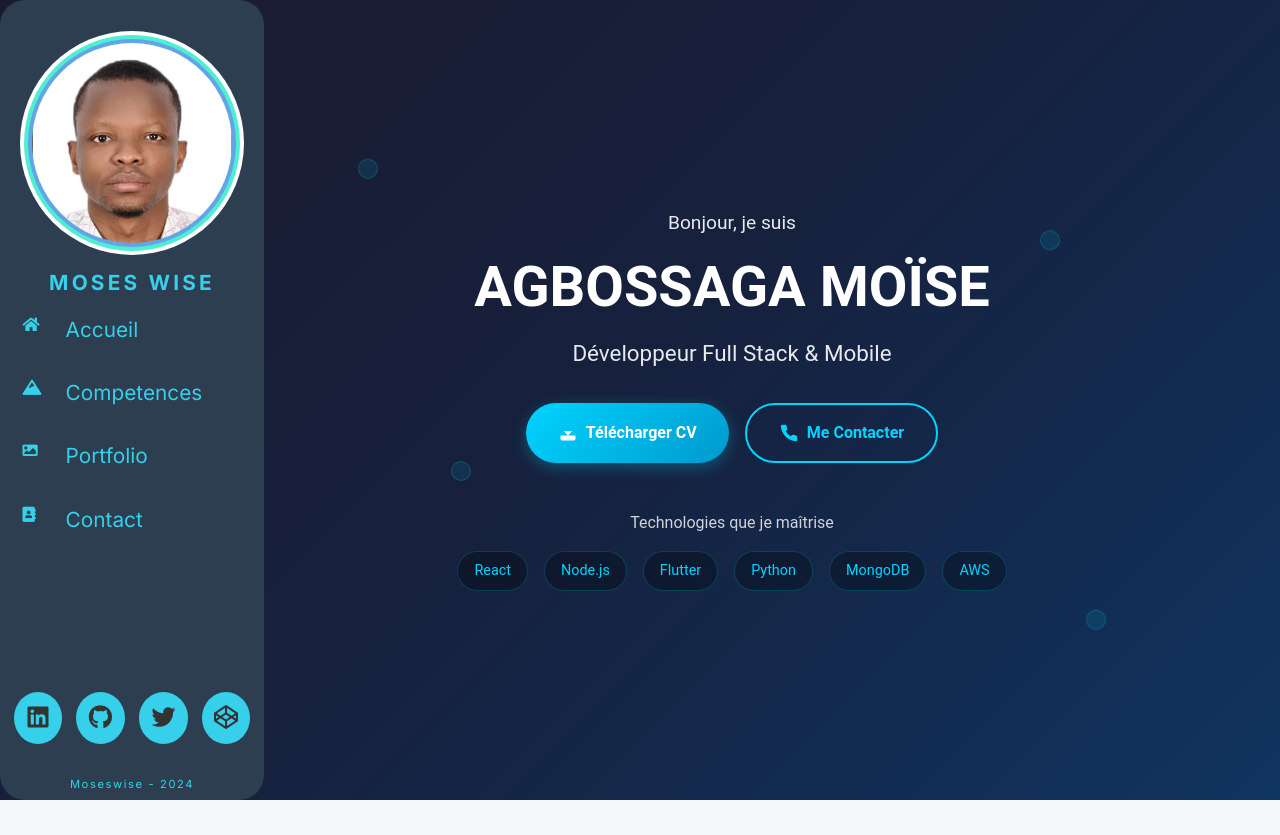
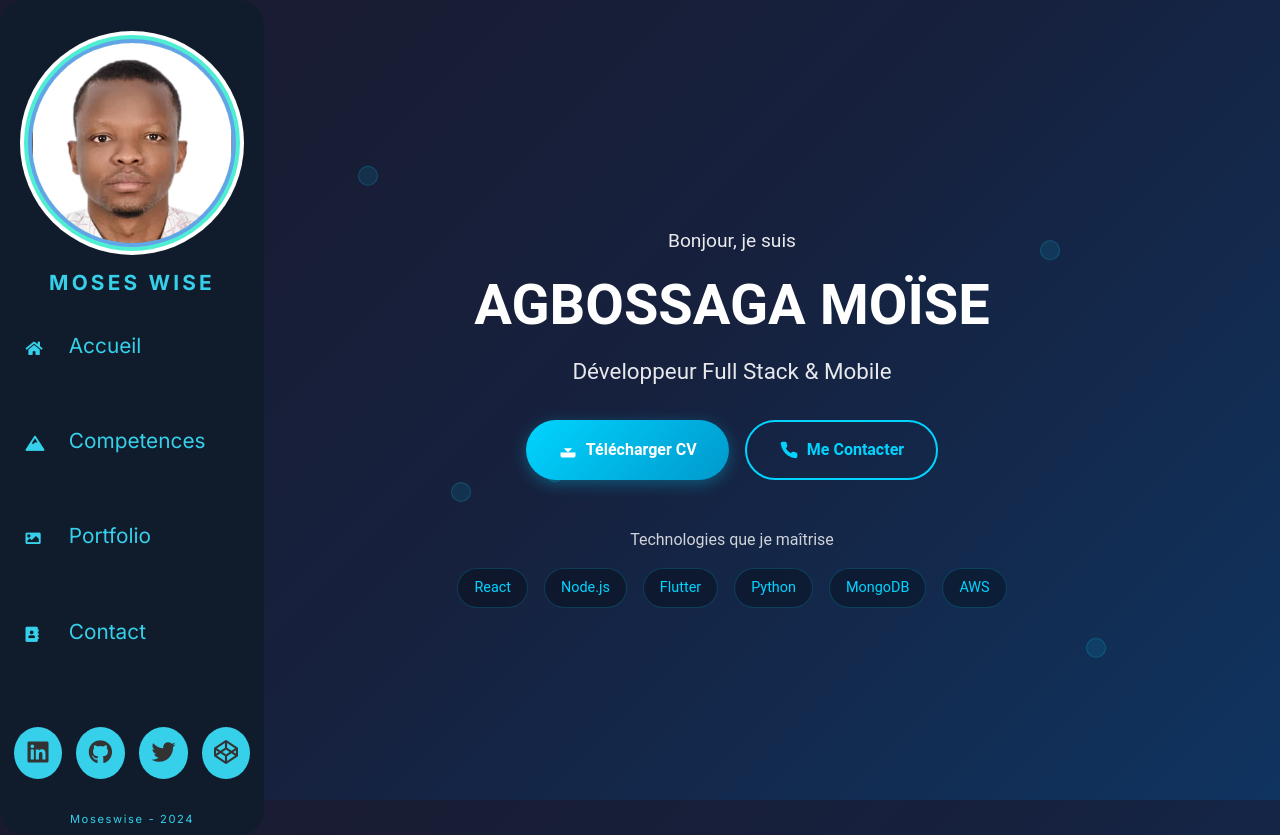
Before and after one commit to githubmoseswise/react-cv, a React (Create React App) app: page / in a window 1280 px wide. Before the commit the page ends 800 px from the top, so only its background shows below. Built offline with nearby package versions, Linux system fonts and the light colour scheme.

Commit message:
correction ajouter

```diff
--- a/src/styles/components/_navigation.scss
+++ b/src/styles/components/_navigation.scss
@@ -5,7 +5,7 @@ html, body {
 
 
 .sidebar {
-  background: #2c3e50 !important;
+  background: #101c2c !important;
     font-family: $font-1;
     height: 100;
     min-height: $minHeight;
@@ -68,10 +68,51 @@ html, body {
                 }
 
                 a {
-                color: $color-5;
+                  position: relative;
+                  color: $color-5;
+                  transition: background 0.22s cubic-bezier(0.4,0,0.2,1), color 0.22s cubic-bezier(0.4,0,0.2,1), box-shadow 0.22s cubic-bezier(0.4,0,0.2,1), transform 0.22s cubic-bezier(0.4,0,0.2,1);
+                  z-index: 1;
+                  overflow: hidden;
+                  border-radius: 12px;
+                  box-shadow: none;
+                  font-weight: 500;
+                  background: transparent;
+                  padding: 1rem 2.2rem 1rem 2.2rem;
+                  margin: 0 -1rem;
+                  width: calc(100% + 2rem);
+                  left: -1rem;
+                  display: flex;
+                  align-items: center;
+
+                  i {
+                    transition: color 0.22s cubic-bezier(0.4,0,0.2,1), filter 0.22s cubic-bezier(0.4,0,0.2,1);
+                    filter: none;
+                  }
+
+                  span {
+                    transition: color 0.22s cubic-bezier(0.4,0,0.2,1), font-weight 0.22s cubic-bezier(0.4,0,0.2,1);
+                    font-weight: 500;
+                  }
+                }
+                a:hover, a:focus {
+                  background: #133a53;
+                  color: #4fdfff;
+                  box-shadow: 0 2px 12px 0 rgba(19,58,83,0.10);
+                  transform: none;
+                }
+                a:hover i, a:focus i {
+                  color: #0099cc;
+                  filter: brightness(1.2);
+                }
+                a:hover span, a:focus span {
+                  color: #0099cc;
+                  font-weight: 600;
                 }
                 .navActive {
-                  color: $color-4;
+                  background: #133a53;
+                  color: #4fdfff;
+                  border-left: none;
+                  box-shadow: 0 2px 16px 0 rgba(19,58,83,0.10);
                 }
 
                 i {
```
